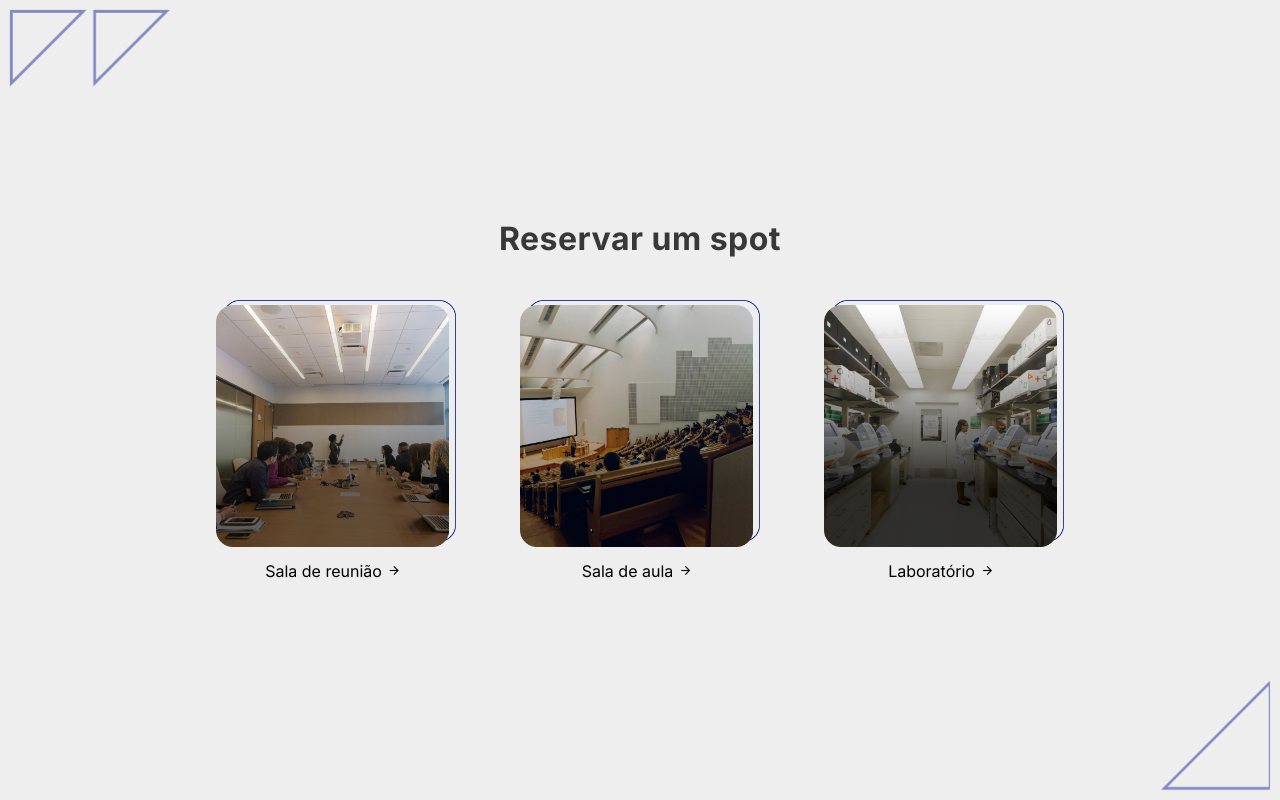
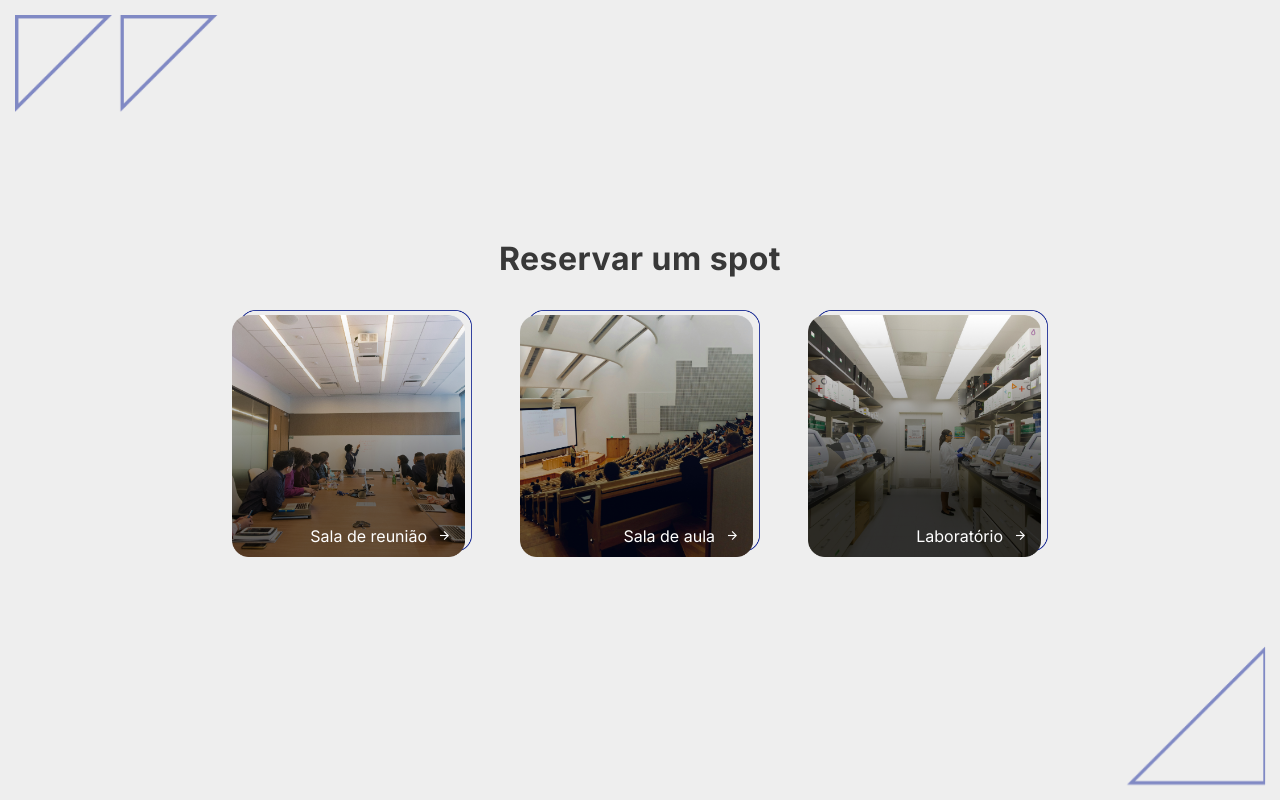
Before and after one commit to gedaijef/Reserva-salas, a plain HTML site: page index.html in a window 1280 px wide. Drawn offline with nearby package versions, Linux system fonts and the light colour scheme.

Commit message:
Finalizando pgn inicial

```diff
--- /dev/null
+++ b/css/reservas.css
@@ -0,0 +1,51 @@
+@import url('https://fonts.googleapis.com/css2?family=Inter:wght@100..900&display=swap');
+
+:root {
+    --azul100: #001489;
+    --azul70: #4C5AAC;
+    --azul20: #CCD0E7;
+    --azul05: #F2F3F9;
+    --font: #383838;
+    --bg: #EEEEEE;
+}
+
+* {
+    margin: 0;
+    padding: 0;
+    box-sizing: border-box;
+    font-family: "Inter", sans-serif;
+}
+
+body {
+    height: 100vh;
+    background-color: var(--bg);
+}
+
+main {
+    height: 100vh;
+    justify-content: center;
+    align-items: center;
+    display: flex;
+    text-align: center;
+}
+
+#titleSpot {
+    color: var(--font);
+    letter-spacing: 0.48px;
+    margin-bottom: 2rem;
+    font-weight: 700;
+    font-size: 2rem;
+}
+
+#imgBaixo {
+    position: fixed;
+    right: 0;
+    bottom: 0;
+    display: flex;
+}
+
+#imgBaixo>img {
+    margin-bottom: 15px;
+    margin-right: 15px;
+    width: 19rem;
+}
--- a/css/style.css
+++ b/css/style.css
@@ -22,9 +22,11 @@ body {
     background-color: var(--bg);
 }
 
-#imgCima {
+#imgCima>img {
     position: fixed;
-    display: flex;
+    margin-left: 15px;
+    margin-top: 15px;
+    width: 19rem;
 }
 
 #imgBaixo {
@@ -33,10 +35,17 @@ body {
     bottom: 0;
     display: flex;
 }
+
+#imgBaixo>img {
+    margin-bottom: 15px;
+    margin-right: 15px;
+    width: 19rem;
+}
+
 div>img {
     width: 15rem;
-    margin: 10px;
 }
+
 main {
     height: 100vh;
     justify-content: center;
@@ -46,29 +55,39 @@ main {
 }
 
 #titleSpot {
-    color: #383838;
+    color: var(--font);
     letter-spacing: 0.48px;
     margin-bottom: 2rem;
     font-weight: 700;
     font-size: 2rem;
 }
+
 article {
     display: flex;
+    gap: 3rem;
 }
+
 .room {
     cursor: pointer;
+    position: relative;
+    display: inline-block;
 }
-.room img {
-    margin-inline: 2rem;
+
+.room p {
+    color: white;
+    position: absolute;
+    bottom: 10px;
+    right: 10px;
+    padding: 5px;
+    text-align: center;
+    justify-content: center;
+    display: flex;
 }
-.room p {
-    text-align: center;
-    align-items: center;
-    display: flex;
-    width: 100%;
-    justify-content: center;
-}
+
 .room span {
     font-size: 15px;
     padding-inline: 5px;
+    margin-left: 5px;
+    align-items: center;
+    display: flex;
 }
```
Also changed, not shown: html/reservas.html (added, +19 -0 lines), img/barra-lateral-aula_img.png (added), img/barra-lateral-lab_img.png (added), img/barra-lateral-reuniao_img.png (added).
